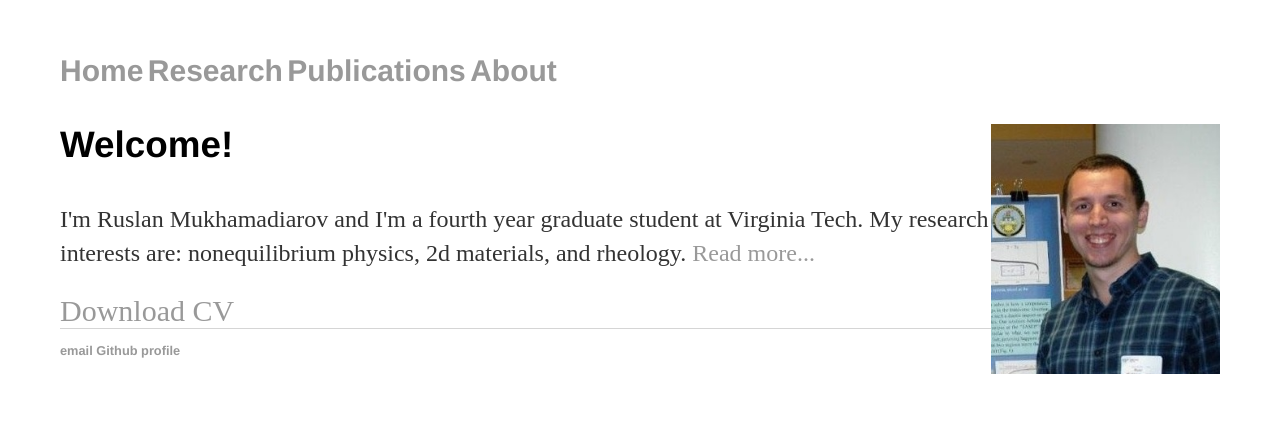
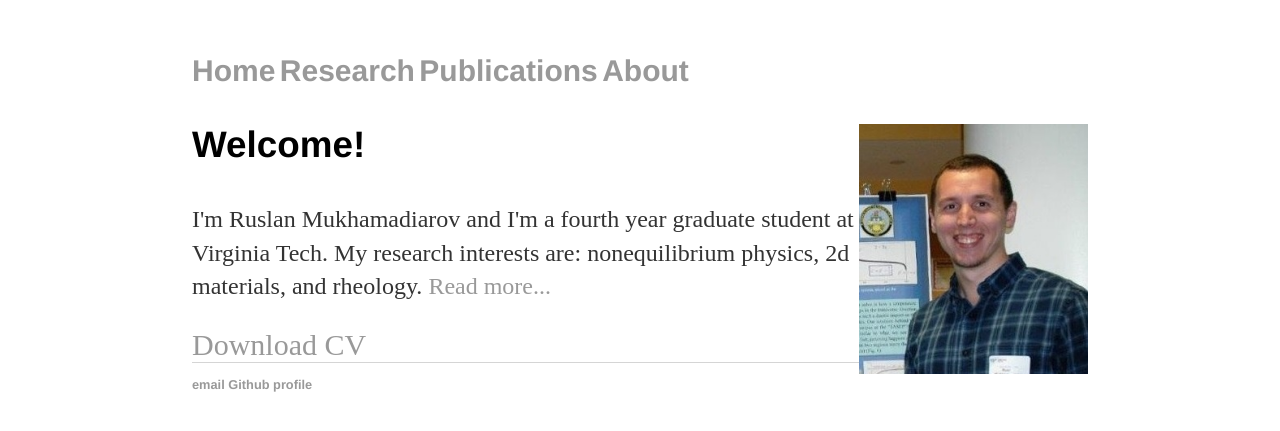
Before and after one commit to RusFortunat/mukhamadiarov, a Jekyll site: the page built from index.html, in a window 1280 px wide. Shown: the top 431 px of the page. Built offline with Jekyll 4.4.1, drawn with Linux system fonts in a browser that asks for light colours.

Commit message:
Update main.css

```diff
--- a/css/main.css
+++ b/css/main.css
@@ -1,4 +1,4 @@
-body { margin: 60px; }
+body { margin: 60px auto; width: 70%; }
 
 a { text-decoration: none; color: #999; }
 a:hover { text-decoration: underline; }
```
